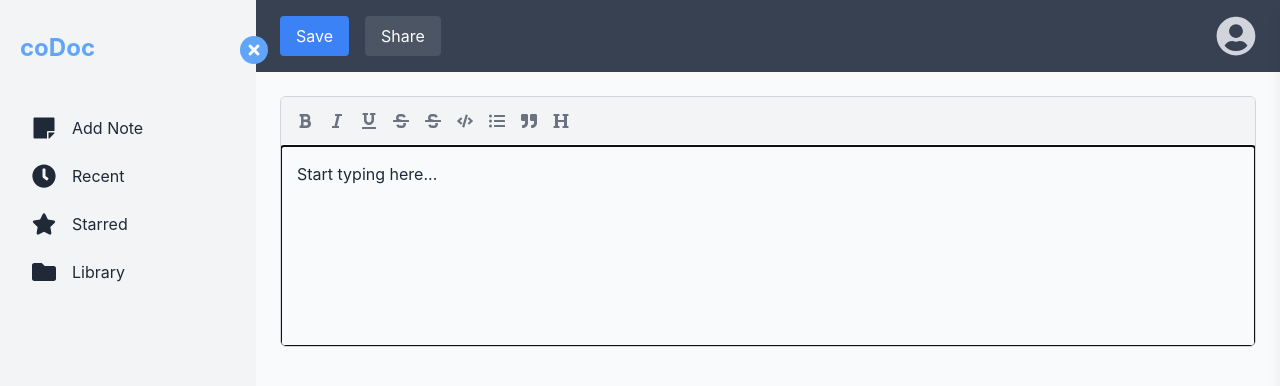
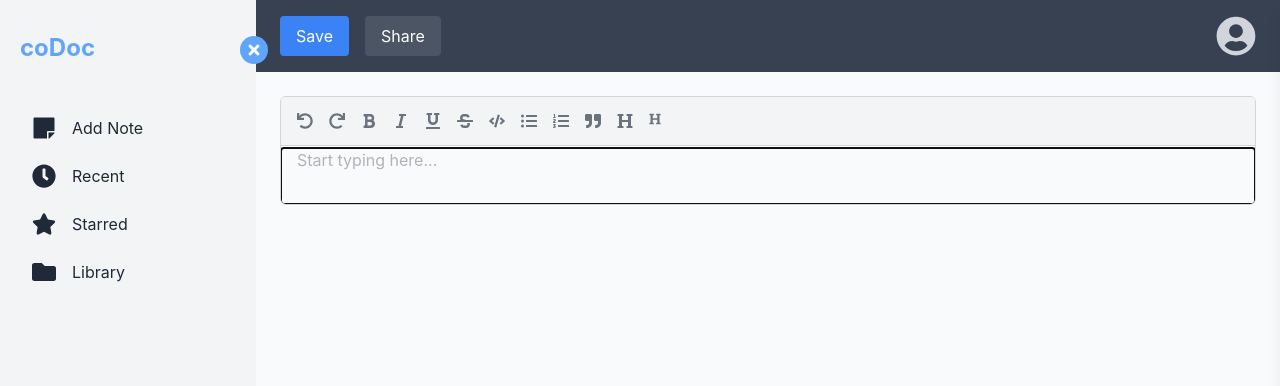
Before and after one commit to meetbeddy/coDoc-frontend, a React (Vite) app: page / in a window 1280 px wide. Shown: the top 386 px of the page. Built offline with nearby package versions, Linux system fonts and the light colour scheme.

Commit message:
feat(editor): - added support for numbered lists. - Implemented undo and redo functionality - Added a second level heading

```diff
--- a/src/components/editor/RichTextEditor.tsx
+++ b/src/components/editor/RichTextEditor.tsx
@@ -2,16 +2,19 @@ import React, { useMemo, useState, useCallback } from 'react';
 import { createEditor, Transforms, Editor as SlateEditor, Descendant, BaseEditor } from 'slate';
 import { Slate, Editable, withReact, useSlate, RenderElementProps, RenderLeafProps, ReactEditor } from 'slate-react';
 import { HistoryEditor, withHistory } from 'slate-history';
-import { FaBold, FaItalic, FaListUl, FaQuoteRight, FaHeading, FaUnderline, FaStrikethrough, FaCode } from 'react-icons/fa';
+import { FaBold, FaItalic, FaListUl, FaQuoteRight, FaHeading, FaUnderline, FaStrikethrough, FaCode, FaListOl, FaUndo, FaRedo } from 'react-icons/fa';
 
 // custom types
 type ParagraphElement = { type: 'paragraph'; children: CustomText[] };
 type BlockquoteElement = { type: 'blockquote'; children: CustomText[] };
 type BulletedListElement = { type: 'bulleted-list'; children: ListItemElement[] };
+type NumberedListElement = { type: 'numbered-list'; children: ListItemElement[] };
 type ListItemElement = { type: 'list-item'; children: CustomText[] };
 type HeadingOneElement = { type: 'heading-one'; children: CustomText[] };
+type HeadingTwoElement = { type: 'heading-two'; children: CustomText[] };
 
-type CustomElement = ParagraphElement | BlockquoteElement | BulletedListElement | ListItemElement | HeadingOneElement;
+
+type CustomElement = ParagraphElement | BlockquoteElement | BulletedListElement | NumberedListElement | ListItemElement | HeadingOneElement | HeadingTwoElement;
 type CustomText = {
     text: string;
     bold?: boolean;
@@ -20,6 +23,9 @@ type CustomText = {
     strikethrough?: boolean;
     code?: boolean;
 };
+
+type BlockType = CustomElement['type'];
+type RelevantBlockType = Exclude<BlockType, 'paragraph' | 'list-item'>;
 
 
 declare module 'slate' {
@@ -34,7 +40,7 @@ const RichTextEditor: React.FC = () => {
     const [value, setValue] = useState<Descendant[]>([
         {
             type: 'paragraph',
-            children: [{ text: 'Start typing here...' }],
+            children: [{ text: '' }],
         },
     ]);
 
@@ -45,15 +51,18 @@ const RichTextEditor: React.FC = () => {
         <Slate editor={editor} initialValue={value} onChange={newValue => setValue(newValue)}>
             <div className="border border-gray-300 rounded-md overflow-hidden">
                 <Toolbar>
+                    <HistoryButton format="undo" icon={<FaUndo />} />
+                    <HistoryButton format="redo" icon={<FaRedo />} />
                     <MarkButton format="bold" icon={<FaBold />} />
                     <MarkButton format="italic" icon={<FaItalic />} />
                     <MarkButton format="underline" icon={<FaUnderline />} />
                     <MarkButton format="strikethrough" icon={<FaStrikethrough />} />
-                    <MarkButton format="strikethrough" icon={<FaStrikethrough />} />
                     <MarkButton format="code" icon={<FaCode />} />
                     <BlockButton format="bulleted-list" icon={<FaListUl />} />
+                    <BlockButton format="numbered-list" icon={<FaListOl />} />
                     <BlockButton format="blockquote" icon={<FaQuoteRight />} />
                     <BlockButton format="heading-one" icon={<FaHeading />} />
+                    <BlockButton format="heading-two" icon={<FaHeading size={12} />} />
                 </Toolbar>
                 <Editable
                     renderElement={renderElement}
@@ -62,6 +71,12 @@ const RichTextEditor: React.FC = () => {
                     spellCheck
                     autoFocus
                     className="min-h-[200px] p-4"
+                    onKeyDown={(event) => {
+                        if (event.key === 'Tab') {
+                            event.preventDefault();
+                            editor.insertText('    ');
+                        }
+                    }}
                 />
             </div>
         </Slate>
@@ -69,10 +84,10 @@ const RichTextEditor: React.FC = () => {
 };
 
 const Toolbar: React.FC<{ children: React.ReactNode }> = ({ children }) => {
-    return <div className="flex p-2 bg-gray-100 border-b border-gray-300">{children}</div>;
+    return <div className="flex flex-wrap p-2 mb-0.5 bg-gray-100 border-b border-gray-300">{children}</div>;
 };
 
-const MarkButton: React.FC<{ format: 'bold' | 'italic' | 'underline' | 'strikethrough' | 'code'; icon: React.ReactNode }> = ({ format, icon }) => {
+const MarkButton: React.FC<{ format: keyof Omit<CustomText, 'text'>; icon: React.ReactNode }> = ({ format, icon }) => {
     const editor = useSlate();
     return (
         <Button
@@ -87,7 +102,22 @@ const MarkButton: React.FC<{ format: 'bold' | 'italic' | 'underline' | 'striketh
     );
 };
 
-const BlockButton: React.FC<{ format: 'blockquote' | 'bulleted-list' | 'heading-one'; icon: React.ReactNode }> = ({ format, icon }) => {
+const HistoryButton: React.FC<{ format: 'undo' | 'redo'; icon: React.ReactNode }> = ({ format, icon }) => {
+    const editor = useSlate();
+    return (
+        <Button
+            onMouseDown={event => {
+                event.preventDefault();
+                if (format === 'undo') editor.undo();
+                else editor.redo();
+            }}
+        >
+            {icon}
+        </Button>
+    );
+};
+
+const BlockButton: React.FC<{ format: RelevantBlockType; icon: React.ReactNode }> = ({ format, icon }) => {
     const editor = useSlate();
     return (
         <Button
@@ -103,7 +133,7 @@ const BlockButton: React.FC<{ format: 'blockquote' | 'bulleted-list' | 'heading-
 };
 
 
-const Button: React.FC<{ active: boolean; onMouseDown: (event: React.MouseEvent) => void; children: React.ReactNode }> = ({ active, onMouseDown, children }) => {
+const Button: React.FC<{ active?: boolean; onMouseDown: (event: React.MouseEvent) => void; children: React.ReactNode }> = ({ active, onMouseDown, children }) => {
     return (
         <span
             onMouseDown={onMouseDown}
@@ -121,10 +151,15 @@ const Element = ({ attributes, children, element }: RenderElementProps) => {
             return <blockquote {...attributes} className="border-l-4 border-gray-300 pl-4 italic">{children}</blockquote>;
         case 'bulleted-list':
             return <ul {...attributes} className="list-disc list-inside">{children}</ul>;
+        case 'numbered-list':
+            return <ol {...attributes} className="list-decimal list-inside">{children}</ol>;
         case 'heading-one':
             return <h1 {...attributes} className="text-2xl font-bold">{children}</h1>;
+        case 'heading-two':
+            return <h2 {...attributes} className="text-xl font-bold">{children}</h2>;
         case 'list-item':
             return <li {...attributes}>{children}</li>;
+
         default:
             return <p {...attributes}>{children}</p>;
     }
@@ -144,17 +179,21 @@ const Leaf = ({ attributes, children, leaf }: RenderLeafProps) => {
         children = <del>{children}</del>;
     }
     if (leaf.code) {
-        children = <code>{children}</code>;
+        children = <code
+            className="bg-gray-200 text-blue-600 font-mono px-2 py-1 rounded text-sm"
+        >
+            {children}
+        </code>
     }
     return <span {...attributes}>{children}</span>;
 };
 
-const isMarkActive = (editor: SlateEditor, format: 'bold' | 'italic' | 'underline' | 'strikethrough' | 'code') => {
+const isMarkActive = (editor: SlateEditor, format: keyof Omit<CustomText, 'text'>) => {
     const marks = SlateEditor.marks(editor);
     return marks ? marks[format] === true : false;
 };
 
-const toggleMark = (editor: SlateEditor, format: 'bold' | 'italic' | 'underline' | 'strikethrough' | 'code') => {
+const toggleMark = (editor: SlateEditor, format: keyof Omit<CustomText, 'text'>) => {
     const isActive = isMarkActive(editor, format);
     if (isActive) {
         SlateEditor.removeMark(editor, format);
@@ -163,7 +202,7 @@ const toggleMark = (editor: SlateEditor, format: 'bold' | 'italic' | 'underline'
     }
 };
 
-const isBlockActive = (editor: SlateEditor, format: 'blockquote' | 'bulleted-list' | 'heading-one') => {
+const isBlockActive = (editor: SlateEditor, format: CustomElement['type']) => {
     const { selection } = editor;
     if (!selection) return false;
 
@@ -180,9 +219,9 @@ const isBlockActive = (editor: SlateEditor, format: 'blockquote' | 'bulleted-lis
 };
 
 
-const toggleBlock = (editor: SlateEditor, format: 'blockquote' | 'bulleted-list' | 'heading-one') => {
+const toggleBlock = (editor: SlateEditor, format: CustomElement['type']) => {
     const isActive = isBlockActive(editor, format);
-    const isList = format === 'bulleted-list';
+    const isList = ['bulleted-list', 'numbered-list'].includes(format);
 
     // Unwrap any existing lists
     Transforms.unwrapNodes(editor, {
@@ -203,7 +242,9 @@ const toggleBlock = (editor: SlateEditor, format: 'blockquote' | 'bulleted-list'
 
     //  wrap the list items if we're activating a list
     if (!isActive && isList) {
-        Transforms.wrapNodes(editor, { type: 'bulleted-list', children: [] });
+        // Transforms.wrapNodes(editor, { type: 'bulleted-list', children: [] });
+        const block = { type: format, children: [] };
+        Transforms.wrapNodes(editor, block);
     }
 };
 
```
